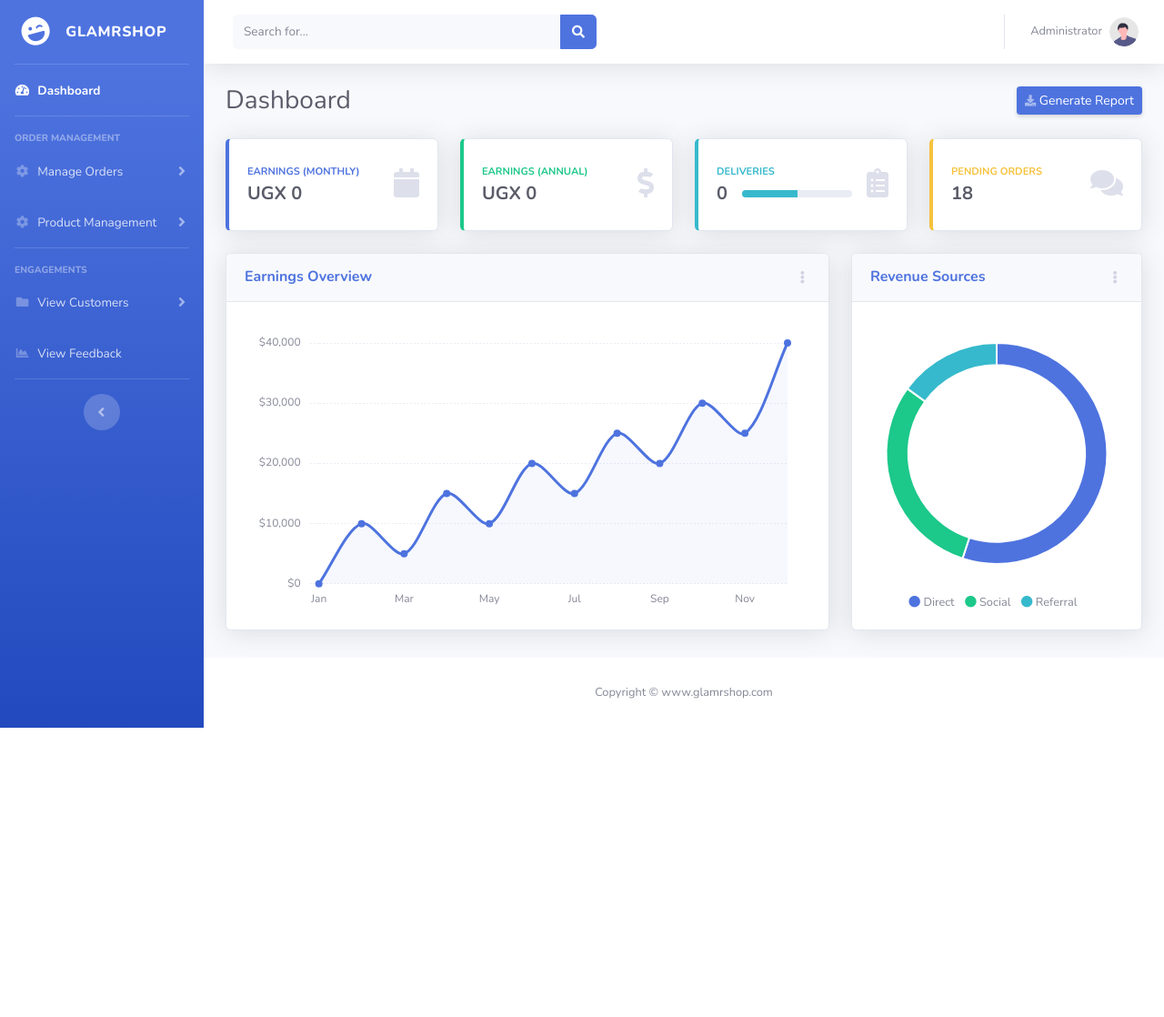
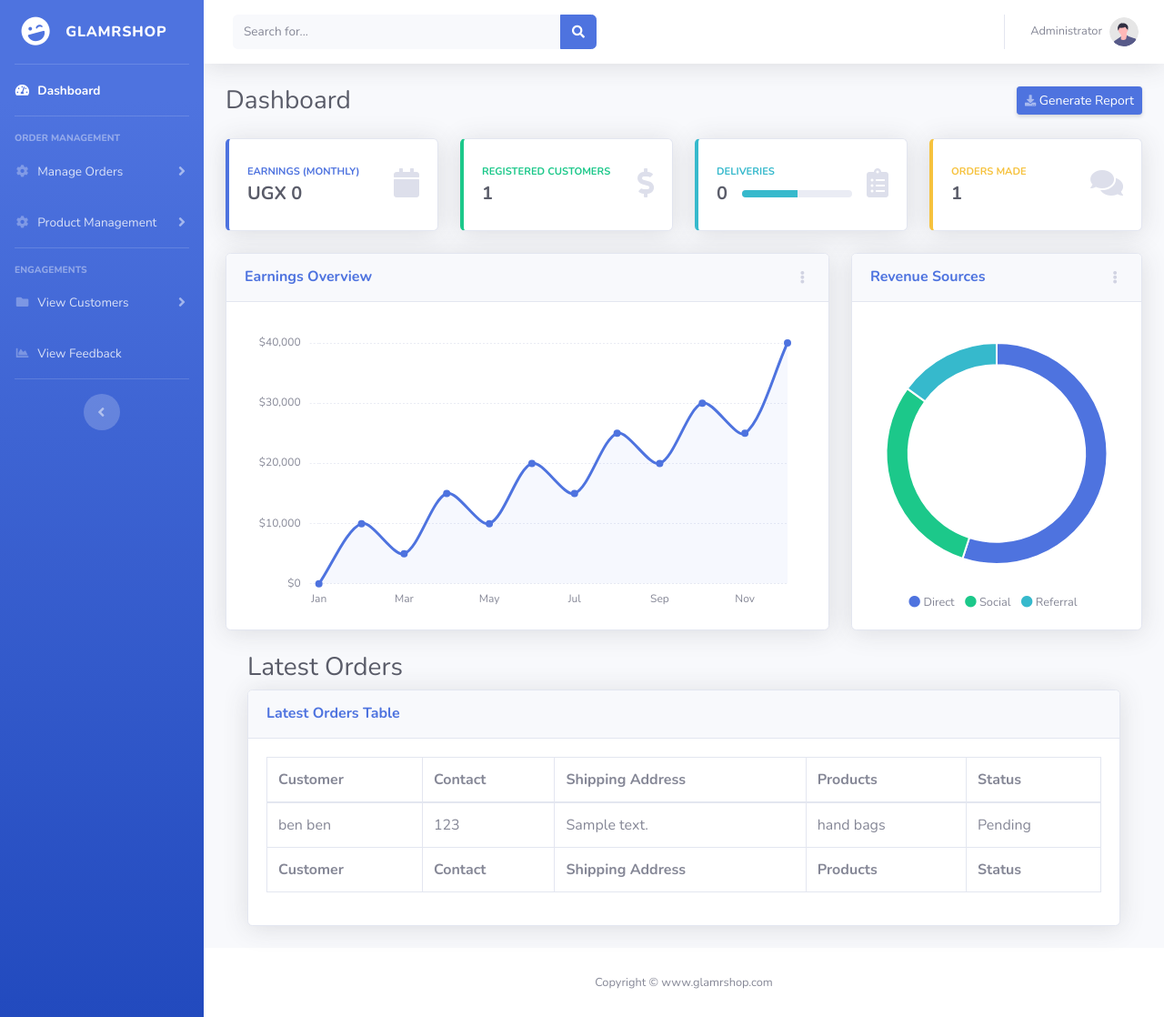
Before and after one commit to vernonthedev/glamrshop, a Django app: page /admindashboard in a window 1280 px wide. Shown: the whole page at 91% size. Before the commit the page ends 800 px from the top, so only its background shows below. Run offline with Django 3.2, Linux system fonts and the light colour scheme; the first user in the database is signed in; data comes from the database, SQL or seed files in the repository; tables that the repository leaves empty hold one stand-in row (Sample ...); some libraries are stand-ins or nearby versions.

Commit message:
done setting up the ui layout

```diff
--- a/ecom/views.py
+++ b/ecom/views.py
@@ -87,7 +87,7 @@ def admin_dashboard(request):
     'ordercount':ordercount,
     'data':zip(ordered_products,ordered_bys,orders),
     }
-    return render(request,'adminDashboard/base.html',context=mydict)
+    return render(request,'adminDashboard/index.html',context=mydict)
 
 
 
--- a/templates/adminDashboard/base.html
+++ b/templates/adminDashboard/base.html
@@ -254,8 +254,8 @@
                                     <div class="row no-gutters align-items-center">
                                         <div class="col mr-2">
                                             <div class="text-xs font-weight-bold text-success text-uppercase mb-1">
-                                                Earnings (Annual)</div>
-                                            <div class="h5 mb-0 font-weight-bold text-gray-800">UGX 0</div>
+                                                Registered Customers</div>
+                                            <div class="h5 mb-0 font-weight-bold text-gray-800">{{customercount}}</div>
                                         </div>
                                         <div class="col-auto">
                                             <i class="fas fa-dollar-sign fa-2x text-gray-300"></i>
@@ -301,8 +301,8 @@
                                     <div class="row no-gutters align-items-center">
                                         <div class="col mr-2">
                                             <div class="text-xs font-weight-bold text-warning text-uppercase mb-1">
-                                                Pending Orders</div>
-                                            <div class="h5 mb-0 font-weight-bold text-gray-800">18</div>
+                                                Orders Made</div>
+                                            <div class="h5 mb-0 font-weight-bold text-gray-800">{{ordercount}}</div>
                                         </div>
                                         <div class="col-auto">
                                             <i class="fas fa-comments fa-2x text-gray-300"></i>
--- /dev/null
+++ b/templates/adminDashboard/index.html
@@ -0,0 +1,67 @@
+{% extends 'adminDashboard/base.html' %}
+{% load static %}
+{% block content %}
+<!-- Begin Page Content -->
+<div class="container-fluid">
+
+    <!-- Page Heading -->
+    <h1 class="h3 mb-2 text-gray-800">Latest Orders</h1>
+
+    <!-- DataTales Example -->
+    <div class="card shadow mb-4">
+        <div class="card-header py-3">
+            <h6 class="m-0 font-weight-bold text-primary">Latest Orders Table</h6>
+        </div>
+        <div class="card-body">
+            <div class="table-responsive">
+                <table class="table table-bordered" id="dataTable" width="100%" cellspacing="0">
+                    <thead>
+                        <tr>
+                            <th>Customer</th>
+                            <th>Contact</th>
+                            <th>Shipping Address</th>
+                            <th>Products</th>
+                            <th>Status</th>
+                        </tr>
+                    </thead>
+                    <tfoot>
+                        <tr>
+                            <th>Customer</th>
+                            <th>Contact</th>
+                            <th>Shipping Address</th>
+                            <th>Products</th>
+                            <th>Status</th>
+                        </tr>
+                    </tfoot>
+                    {% for product,customer,order in data %}
+                    <tbody>
+                        <tr>
+                            {% for c in customer %}
+                                <td>{{c.get_name}}</td>
+                                <td>{{c.mobile}}</td>
+                                <td>{{order.address}}</td>
+                            {% endfor %}
+
+                            {% for p in product %}
+                                <td>{{p.name}}</td>
+                                {% if order.status == 'Pending'%}
+                                    <td> <span class="label label-info">{{order.status}}</span></td>
+                                {% elif order.status == 'Delivered' %}
+                                    <td> <span class="label label-success">{{order.status}}</span></td>
+                                {% elif order.status == 'Out for Delivery' %}
+                                    <td> <span class="label label-warning">{{order.status}}</span></td>
+                                {%else%}
+                                    <td> <span class="label label-primary">{{order.status}}</span></td>
+                                {%endif%}
+                            {%endfor%}
+                        </tr>
+                    </tbody>
+                    {% endfor %}
+                </table>
+            </div>
+        </div>
+    </div>
+
+</div>
+<!-- /.container-fluid -->
+{%  endblock %}
```
